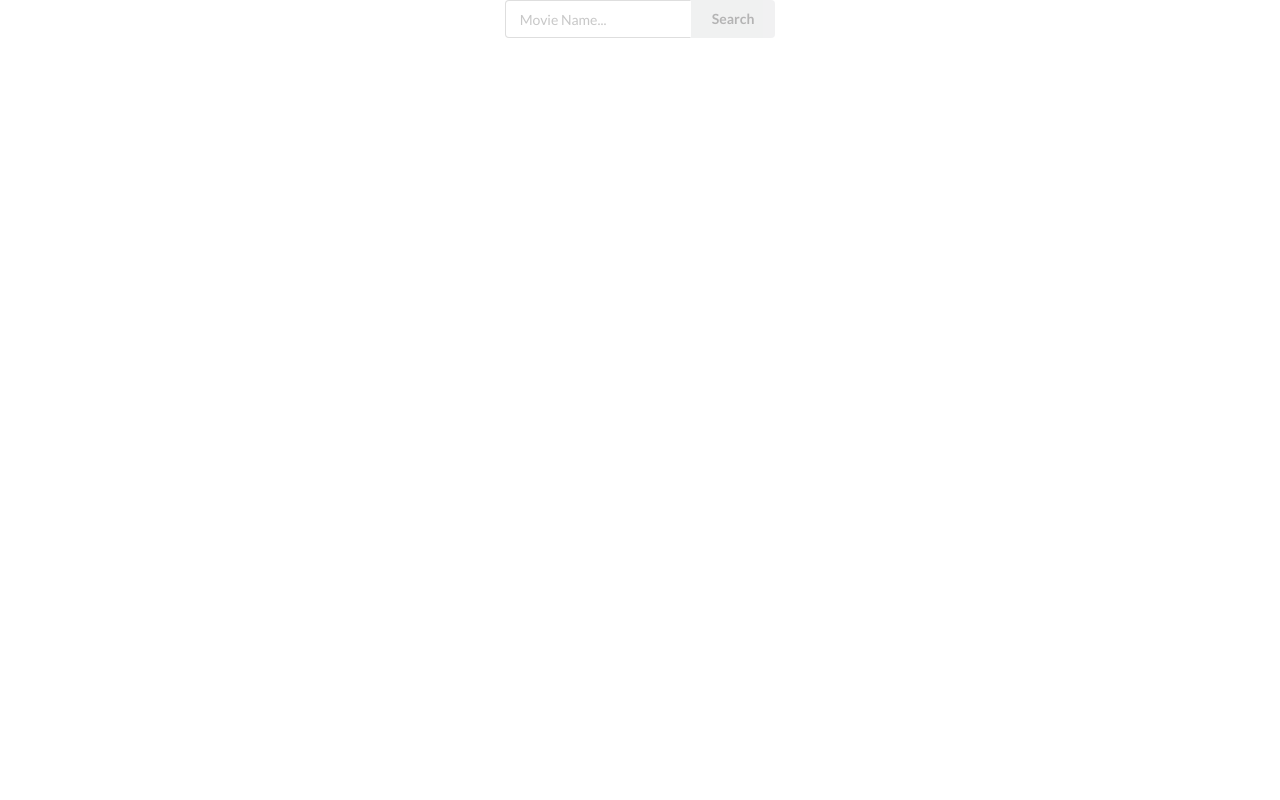
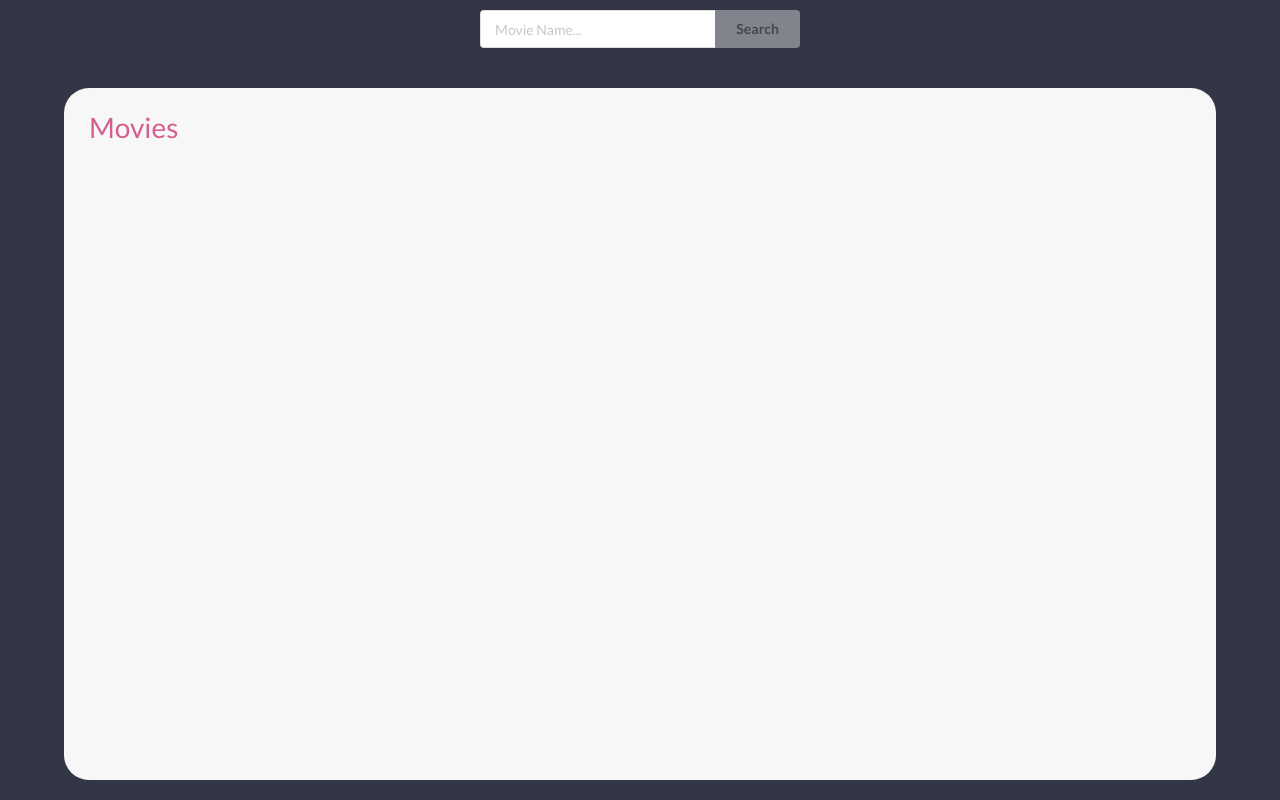
Before and after one commit to nitrogenous/moviefy, a plain HTML site: page index.html in a window 1280 px wide. Shown: the top 800 px of the page. Drawn offline with nearby package versions, Linux system fonts and the light colour scheme.

Commit message:
implemented index css

```diff
--- /dev/null
+++ b/index.css
@@ -0,0 +1,39 @@
+@import url('https://fonts.googleapis.com/css2?family=Montserrat:wght@400;700&display=swap');
+
+* {
+    font-family: 'Montserrat', sans-serif;
+}
+
+body {
+    background: #333745;
+}
+
+.ui.action.input {
+    width: 25vw;
+    margin: 10px 0;
+}
+
+#search-history {
+    display: flex;
+    margin: 5px;
+    justify-content: center;
+}
+
+history-item {
+    margin: 0 2.5px;
+}
+
+movie-item-showcase {
+    width: 90vw;
+    display: flex;
+    flex-direction: column;
+    background: #F7F7F7;
+    border-radius: 25px;
+    padding: 25px;
+    margin: 25px 5vw;
+}
+
+movie-item-showcase h1 {
+    color: #D55F8F !important;
+    font-weight: 500 !important;
+}
--- a/index.html
+++ b/index.html
@@ -7,6 +7,7 @@
         <meta name="description" content="movie search bar">
         <meta name="viewport" content="width=device-width, initial-scale=1">
         <link rel="stylesheet" href="https://cdnjs.cloudflare.com/ajax/libs/semantic-ui/2.4.1/semantic.min.css">
+        <link rel="stylesheet" href="./index.css">
         <script src="https://code.jquery.com/jquery-3.5.1.min.js"integrity="sha256-9/aliU8dGd2tb6OSsuzixeV4y/faTqgFtohetphbbj0="crossorigin="anonymous"></script>
         <script src="./providers/moviesProvider.js"></script>
         <script src="./components/MovieItem.js"></script>
@@ -21,9 +22,10 @@
                 <button class="ui button disabled" id='search-button'>Search</button>
             </div>
         </div>
-        <div class="ui blue labels" id="search-history" style='display: flex; justify-content: center; margin: 5px;'>
+        <div class="ui pink labels" id="search-history">
         </div>
-        <item-showcase title="Movies" showcaseId="movies-showcase"></item-showcase>
-        <item-showcase title="Favorites" showcaseId="favorites-showcase"></item-showcase>
+        <history-item-showcase></history-item-showcase>
+        <movie-item-showcase title="Movies" showcaseId="movies-showcase"></movie-item-showcase>
+        <movie-item-showcase title="Favorites" showcaseId="favorites-showcase"></movie-item-showcase>
     </body>
 </html>
```
